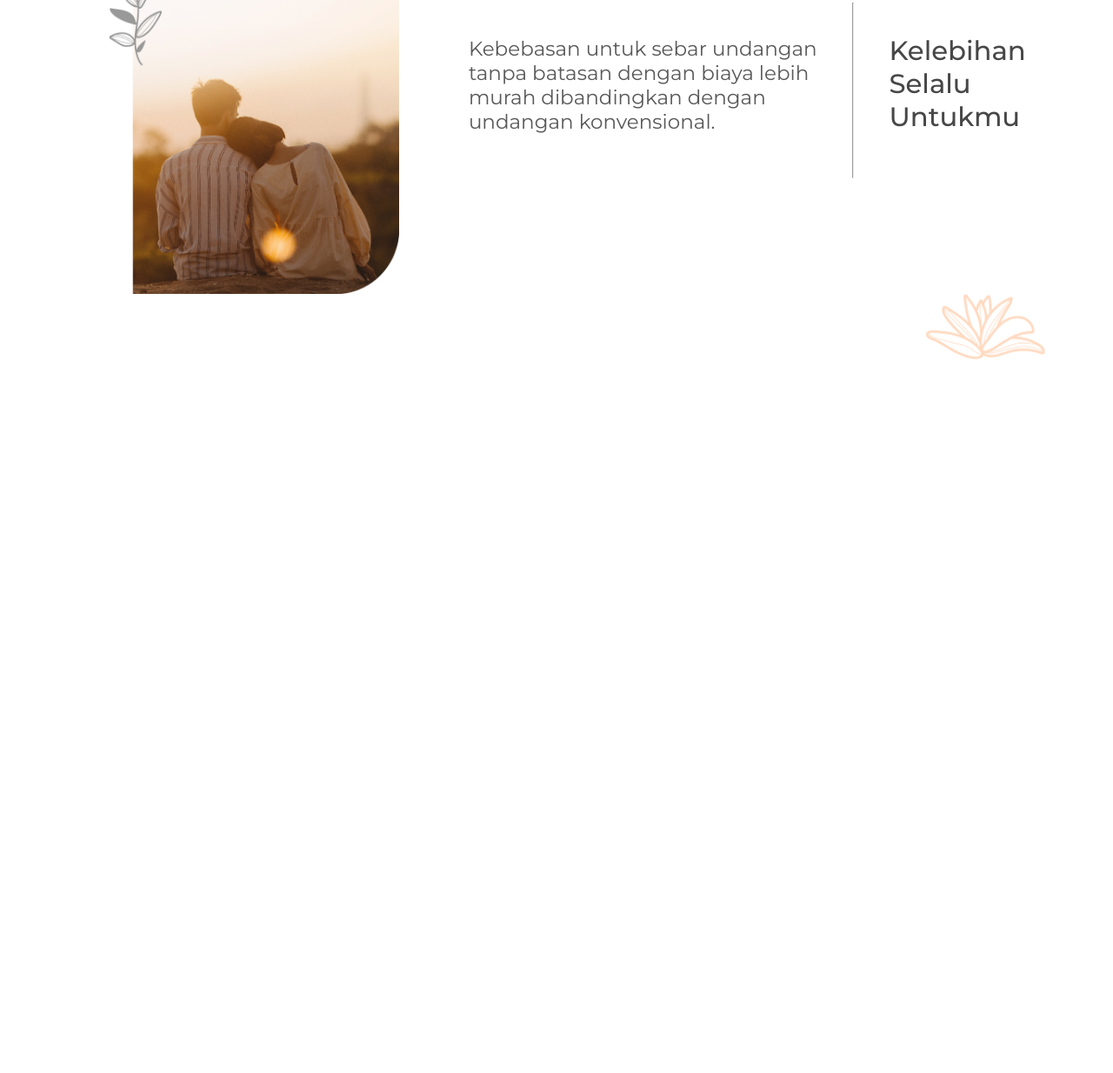
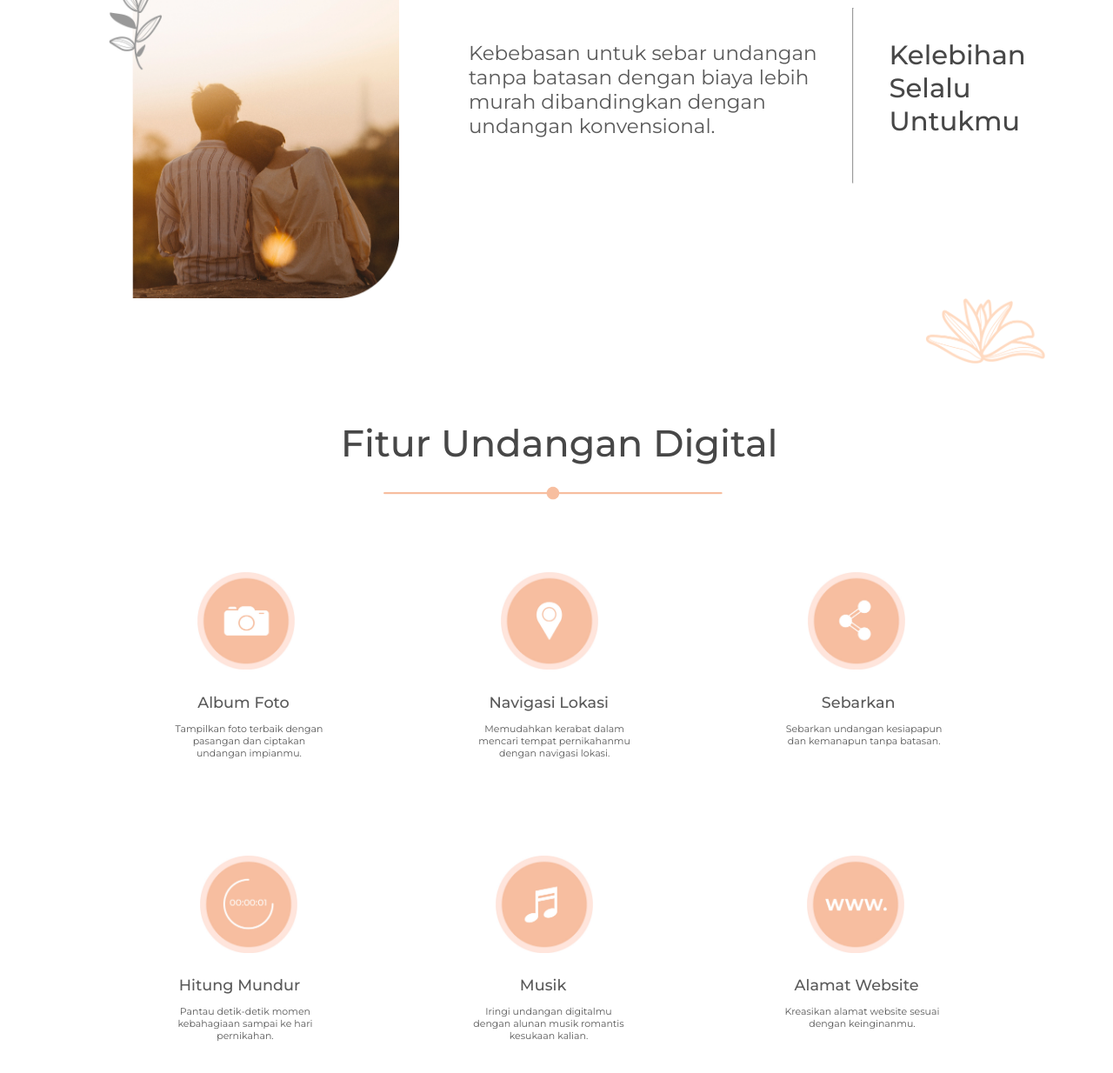
Before and after one commit to hallosidea/hallosidea.github.io, a plain HTML site: page index.html in a window 1280 px wide. Shown: the part 818-2052 px from the top of the page at 87% size. Before the commit the page ends 1279 px from the top, so only its background shows below. Drawn offline with Linux system fonts and the light colour scheme.

Commit message:
Start page 3 and done

```diff
--- a/index.html
+++ b/index.html
@@ -10,7 +10,7 @@
 
 <body>
     <div>
-        <header id="navbar" style="top: 0px">
+        <header id="navbar">
             <div>
                 <img src="images/Logo.svg" class="logo">
                 <img src="images/tombolsearch.svg" class="search">
@@ -30,7 +30,7 @@
         </section>
     </div>
 
-    <div class="container_kedua bd-grid">
+    <div class="container_kedua bd-grid-2">
         <section>
             <div class="content_kedua">
                 <div class="feature-img-2">
@@ -46,6 +46,56 @@
             </div>
         </section>
     </div>
+
+    <div class="container_ketiga bd-grid-3">
+        <section>
+            <div>
+                <h1 class="tulisan_ketiga_main">Fitur Undangan Digital</h1>
+                <img src="images/garisfitur-05.png" class="lineupper">
+            </div>
+            <div class="content_ketiga">
+                <div class="feature-img-3">
+                    <div>
+                        <img src="images/iconfoto-05.jpg">
+                        <p class="tulisan_titlefitur">Album Foto</p>
+                        <p class="tulisan_subfitur">Tampilkan foto terbaik dengan<br>pasangan dan ciptakan<br>undangan
+                            impianmu.</p>
+                    </div>
+                    <div>
+                        <img src="images/iconlokasi-05.jpg">
+                        <p class="tulisan_titlefitur">Navigasi Lokasi</p>
+                        <p class="tulisan_subfitur">Memudahkan kerabat dalam<br>mencari tempat pernikahanmu<br>dengan
+                            navigasi lokasi.</p>
+                    </div>
+                    <div>
+                        <img src="images/iconshare-05.jpg">
+                        <p class="tulisan_titlefitur">Sebarkan</p>
+                        <p class="tulisan_subfitur">Sebarkan undangan kesiapapun<br>dan kemanapun tanpa batasan.</p>
+                    </div>
+                </div>
+                <br>
+                <div class="feature-img-3">
+                    <div>
+                        <img src="images/iconhitungmundur-05.jpg">
+                        <p class="tulisan_titlefitur">Hitung Mundur</p>
+                        <p class="tulisan_subfitur">Pantau detik-detik momen<br>kebahagiaan sampai ke
+                            hari<br>pernikahan.</p>
+                    </div>
+                    <div>
+                        <img src="images/iconmusik-05.jpg">
+                        <p class="tulisan_titlefitur">Musik</p>
+                        <p class="tulisan_subfitur">Iringi undangan digitalmu<br>dengan alunan musik
+                            romantis<br>kesukaan kalian.</p>
+                    </div>
+                    <div>
+                        <img src="images/icondomain-05.jpg">
+                        <p class="tulisan_titlefitur">Alamat Website</p>
+                        <p class="tulisan_subfitur">Kreasikan alamat website sesuai<br>dengan keinginanmu.</p>
+                    </div>
+                </div>
+            </div>
+        </section>
+    </div>
 </body>
 
 </html>
--- a/style.css
+++ b/style.css
@@ -138,11 +138,12 @@ html {
         position: relative;
     }
 
-    /* bagian awal */
+    /* BAGIAN PERTAMA */
 
     #navbar {
         width: 100%;
         height: 5.46875vw;
+        top: 0px;
         display: flex;
         align-items: center;
         position: fixed;
@@ -199,7 +200,7 @@ html {
         display: inline-block;
         margin-top: 5.46vw;
         background: linear-gradient(45deg, #ba7d5a, #ba7d5a);
-        border-radius: 25px;
+        border-radius: 1.95vw;
         padding: 0.5vw 2.34vw;
         box-sizing: border-box;
         text-decoration: none;
@@ -218,23 +219,23 @@ html {
 
     .linebottom {
         /* transform: rotate(-90deg); */
-        margin-top: -120px;
+        margin-top: -7.5vw;
         height: 10vw;
         margin-left: 9.375vw;
         width: 26.56vw;
         /* bottom: 0vw; */
     }
 
-    /* bagian kedua */
+    /* BAGIAN KEDUA */
 
     .container_kedua {
-        grid-template-columns: repeat(2, 1fr);
+        /* grid-template-columns: repeat(2, 1fr); */
         align-items: center;
         text-align: initial;
-        padding: 4rem 0;
+        margin-top: 4vw;
     }
 
-    .bd-grid {
+    .bd-grid-2 {
         display: grid;
         grid-template-columns: 100%;
         grid-column-gap: 2rem;
@@ -287,8 +288,86 @@ html {
         /* transform: rotate(-90deg); */
         height: 5.85vw;
         width: 10.78vw;
-        margin-bottom: -1.56vw;
+        /* margin-bottom: -1vw; */
         margin-left: 73.4vw;
         /* margin-right: 10px; */
     }
+
+    /* BAGIAN KETIGA */
+
+    .container_ketiga {
+        /* grid-template-columns: repeat(2, 1fr); */
+        align-items: center;
+        text-align: initial;
+        margin-top: 4vw;
+    }
+
+    .bd-grid-3 {
+        display: grid;
+        grid-template-columns: 100%;
+        grid-column-gap: 2rem;
+        width: calc(100% - 2rem);
+    }
+
+    .content_ketiga {
+        margin-left: 10%;
+        margin-right: 5%;
+        margin-top: 3%;
+    }
+
+    .tulisan_ketiga_main {
+        font-family: 'Montserrat', sans-serif;
+        font-size: 3.36vw;
+        font-weight: 500;
+        margin-bottom: 10px;
+        margin-top: 10px;
+        margin-left: 3vw;
+        color: #474747;
+        text-align: center;
+    }
+
+    .lineupper {
+        /* transform: rotate(-90deg); */
+        margin-top: 1vw;
+        height: 1.3vw;
+        margin-left: 34.375vw;
+        width: 30.56vw;
+        margin-bottom: 2vw;
+        /* bottom: 0vw; */
+    }
+
+    .feature-img-3 {
+        display: flex;
+        padding-top: 1rem;
+        overflow: hidden;
+        margin-top: 2vw;
+        margin-bottom: 4vw;
+        justify-content: space-around;
+    }
+
+    .feature-img-3 img {
+        height: 8.75vw;
+        width: 8.75vw;
+    }
+
+    .tulisan_titlefitur {
+        font-family: 'Montserrat', sans-serif;
+        font-size: 1.38vw;
+        font-weight: 500;
+        color: #595959;
+        margin-top: 1.76vw;
+        margin-left: -3vw;
+        text-align: center;
+    }
+
+    .tulisan_subfitur {
+        font-family: 'Montserrat', sans-serif;
+        font-size: 0.86vw;
+        font-weight: 400;
+        color: #595959;
+        margin-left: -2vw;
+        margin-top: 1vw;
+        text-align: center;
+    }
+
 }
```
Also changed, not shown: images/garisfitur-05.png (added), images/garisfitur2-05.png (added), images/icondomain-05.jpg (added), images/iconfoto-05.jpg (added), images/iconhitungmundur-05.jpg (added), images/iconlokasi-05.jpg (added), images/iconmusik-05.jpg (added), images/iconshare-05.jpg (added), images/tangan.png (deleted), 3 other files.
